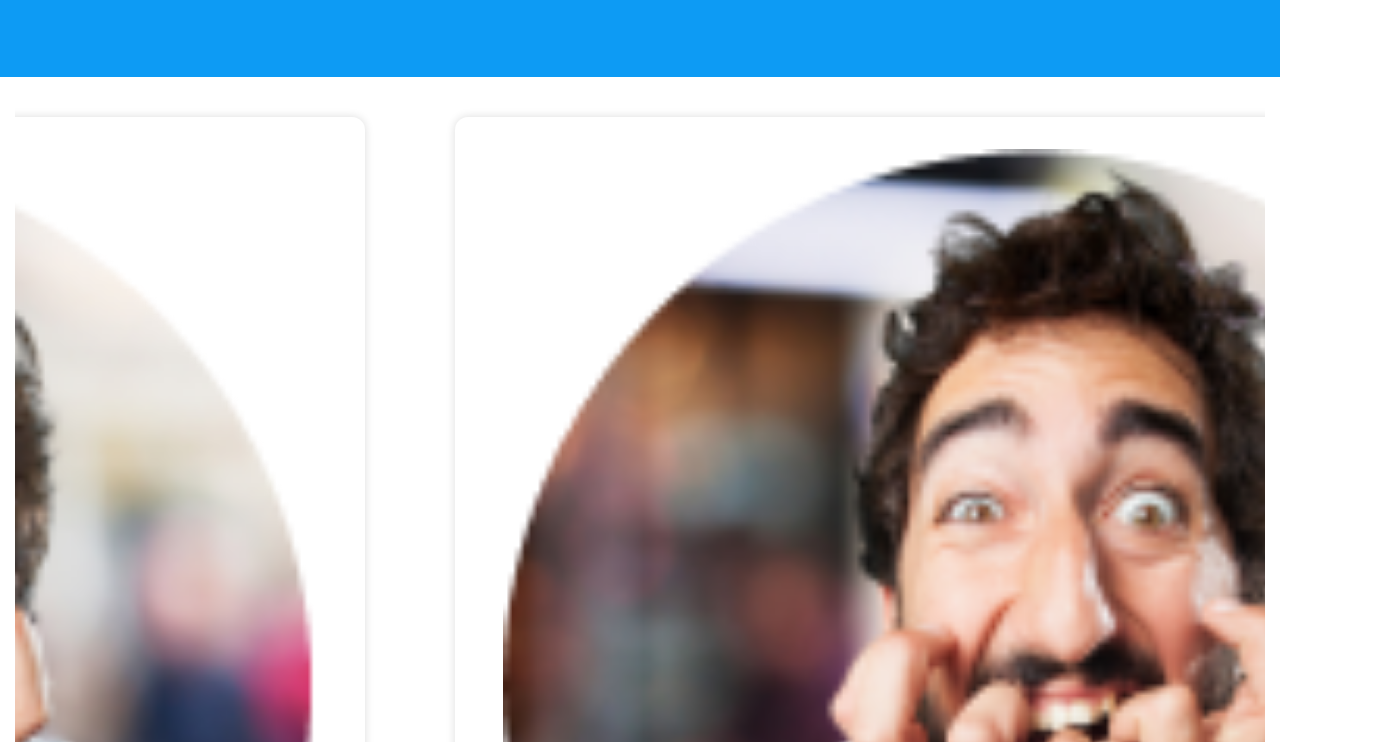
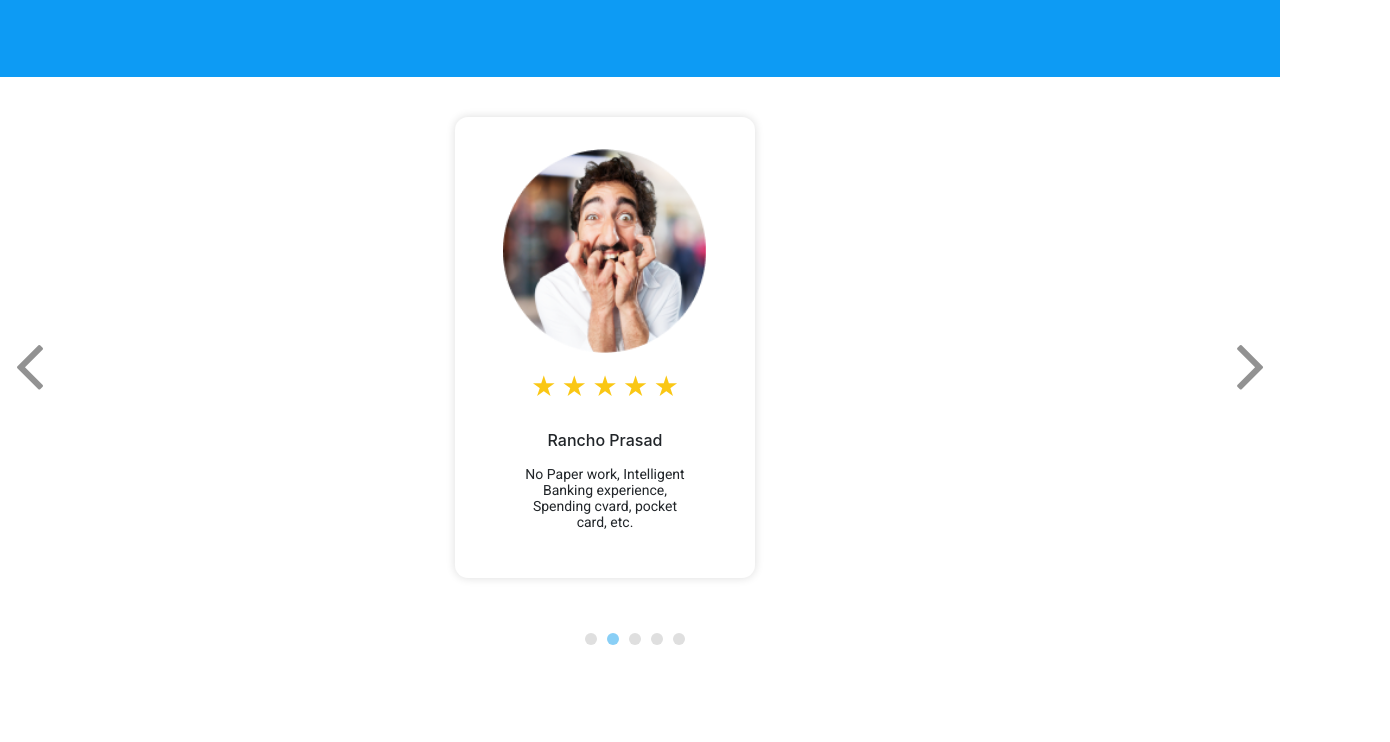
Before and after one commit to shilpi645/wizely, a plain HTML site: page wizely2/index.html in a window 1280 px wide. Shown: the part 2698-3440 px from the top of the page, 1390 px wide, since content can reach past the window. Drawn offline with nearby package versions, Linux system fonts and the light colour scheme.

Commit message:
carousel styles

```diff
--- a/wizely2/css/style.css
+++ b/wizely2/css/style.css
@@ -130,6 +130,10 @@ li.news-box{
     justify-content: center;
     align-items: center;
 }
+.container-testimonial{
+    display: flex;
+    justify-content: center;
+}
 .testimonial-box{
     box-shadow: 0px 0px 10px 0px rgba(0, 0, 0, 0.14);
     border-radius: 13px;
@@ -137,6 +141,7 @@ li.news-box{
     text-align: center;
     padding: 2em 3em;
     background: #fff;
+    max-width: 300px;
 }
 .testimonial-content{
     padding: 0 1em;
@@ -162,6 +167,12 @@ li.news-box{
 .owl-dot.active{
     background:#0C83CD !important;
 }
+.container-testimonial .owl-dot{
+    background: #DFDFDF !important;
+}
+.container-testimonial .owl-dot.active{
+    background:#89CFF6 !important;
+}
 .owl-prev, .owl-next{
     position: absolute;
     top: 0;
@@ -183,6 +194,21 @@ li.news-box{
 }
 .owl-next{
     right: -10%;
+}
+.container-testimonial .owl-prev:before, .container-testimonial .owl-next:before{
+    font-family: FontAwesome;
+    content: "\f105";
+    font-size: 80px;
+    color: #929292;
+}
+.container-testimonial .owl-prev:before{
+    content: "\f104";
+}
+.container-testimonial .owl-prev{
+    left: 0%;
+}
+.container-testimonial .owl-next{
+    right: 0%;
 }
 .section-6{
     padding-bottom: 5em;
```
